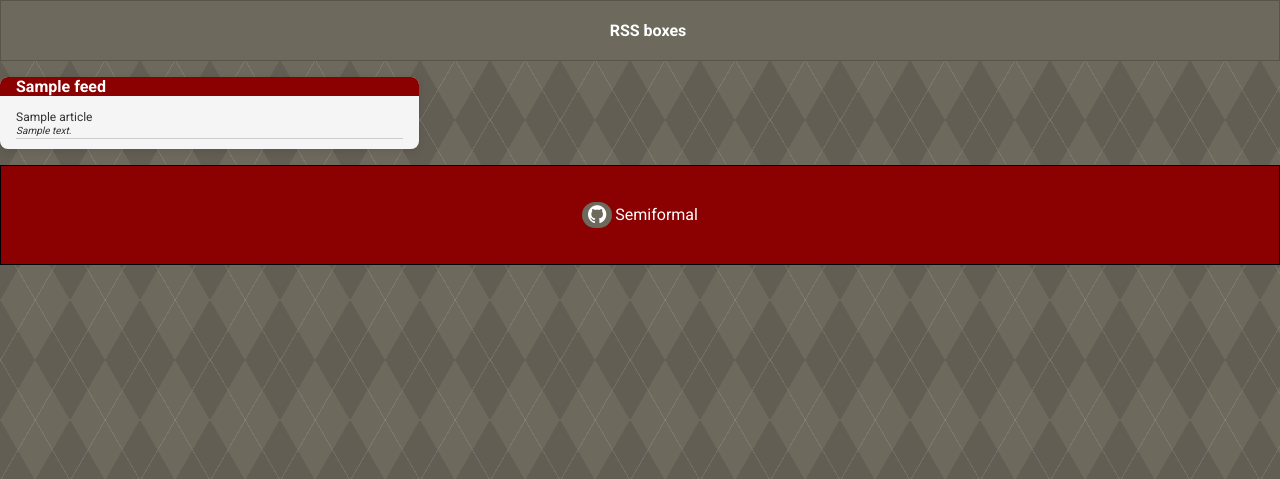
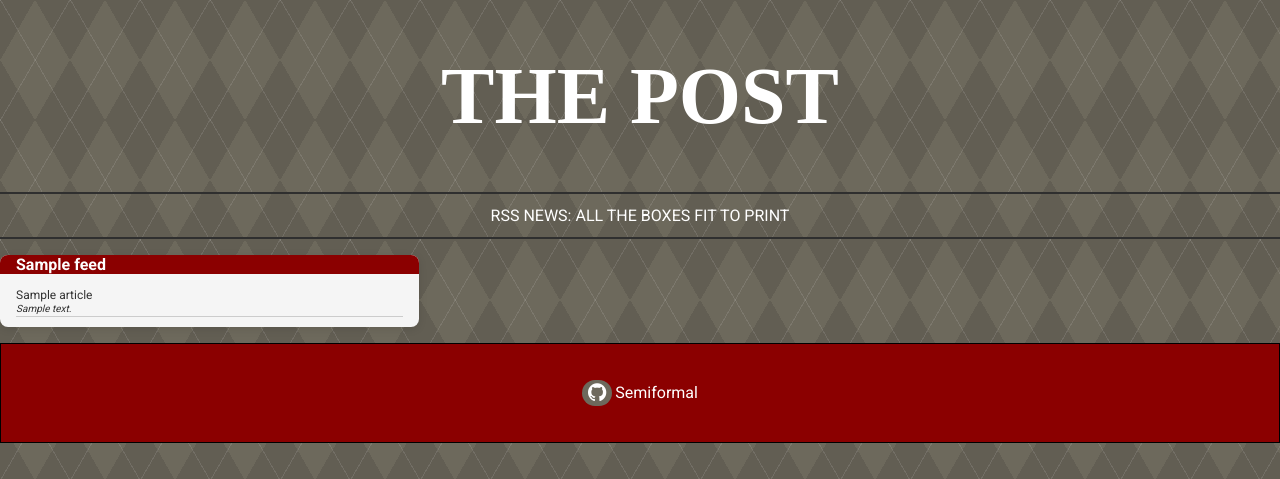
Before and after one commit to semiformal-net/rssboxes, a Flask app: template templates/home.html in a window 1280 px wide. Shown: the top 479 px of the page. Run offline with Flask 3, Linux system fonts and the light colour scheme; the template is opened without the code that fills it: most values are stand-ins (such as "Sample title", 1, 10 or a date in 2020).

Commit message:
update template with newspaper header

```diff
--- a/templates/home.html
+++ b/templates/home.html
@@ -12,8 +12,11 @@
 
   </head>
   <body>
-      <div class="topbanner">
-        <h2>RSS boxes</h2>
+      <div class="head">
+        <div class="headerobjectswrapper">
+            <header>THE POST</header>
+        </div>
+        <div class="subhead">rss news: all the boxes fit to print</div>
       </div>
 
       <div class="cards">
```
